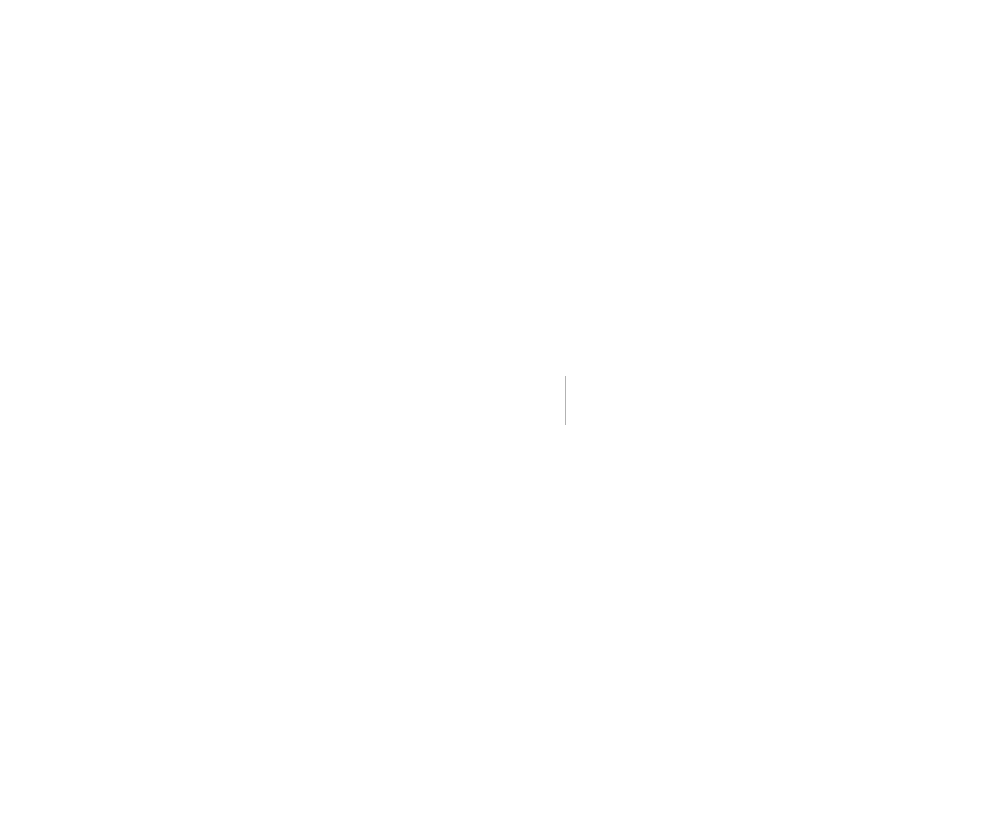
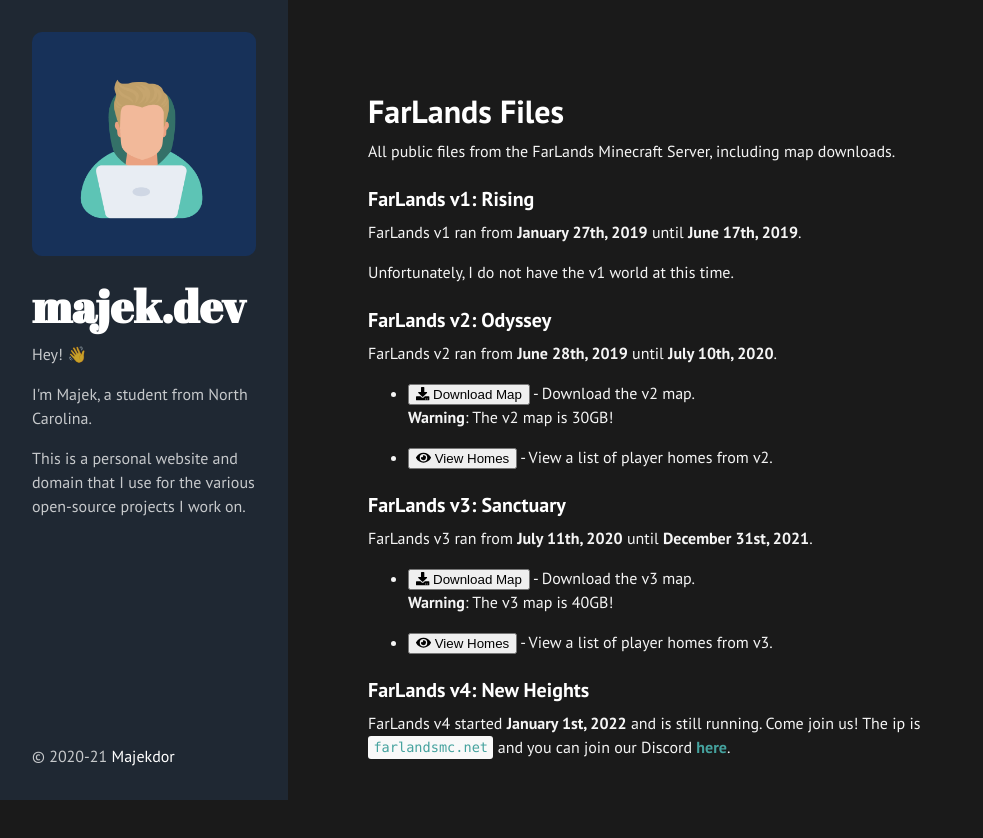
Before and after one commit to Majekdor/majek.dev, a Next.js app: page /farlands in a window 1280 px wide. Before the commit this address had no page. Shown: the top 838 px of the page, without its empty margins (0-983 px from the left). Before the commit the page ends 800 px from the top, so only its background shows below. Built offline with nearby package versions, Linux system fonts and the light colour scheme.

Commit message:
farlands page

```diff
--- a/package.json
+++ b/package.json
@@ -9,6 +9,10 @@
     "start": "next start"
   },
   "dependencies": {
+    "@fortawesome/fontawesome-svg-core": "^1.2.36",
+    "@fortawesome/free-brands-svg-icons": "^5.15.4",
+    "@fortawesome/free-solid-svg-icons": "^5.15.4",
+    "@fortawesome/react-fontawesome": "^0.1.16",
     "next": "^12.0.0",
     "react": "^17.0.0",
     "react-dom": "^17.0.0"
--- /dev/null
+++ b/pages/farlands.js
@@ -0,0 +1,63 @@
+import Layout from '../components/layout';
+import { faDownload } from '@fortawesome/free-solid-svg-icons'
+import { faEye } from '@fortawesome/free-solid-svg-icons'
+import { FontAwesomeIcon } from '@fortawesome/react-fontawesome'
+
+export default function FarLands() {
+    return (
+        <Layout title="farlands">
+            <article>
+                <h1>FarLands Files</h1>
+                <p>All public files from the FarLands Minecraft Server, including map downloads.</p>
+
+                <Section title="FarLands v1: Rising">
+                    <p>FarLands v1 ran from <b>January 27th, 2019</b> until <b>June 17th, 2019</b>.</p>
+                    <p>Unfortunately, I do not have the v1 world at this time.</p>
+                </Section>
+
+                <Section title="FarLands v2: Odyssey">
+                    <p>FarLands v2 ran from <b>June 28th, 2019</b> until <b>July 10th, 2020</b>.</p>
+                    <ul>
+                        <li>
+                            <a href="https://drive.google.com/file/d/1lfKAGB-Pqm1QSRGfxFqLgO8o5RW9PoVM/view?usp=sharing">
+                                <button><FontAwesomeIcon icon={faDownload} /> Download Map</button></a> - Download the v2 map.
+                            <br/>
+                            <p><b>Warning</b>: The v2 map is 30GB!</p>
+                        </li>
+                        <li>
+                            <a href="https://files.majek.dev/flv2homes.txt"><button><FontAwesomeIcon icon={faEye} /> View Homes</button></a> - View a list of player homes from v2.
+                        </li>
+                    </ul>
+                </Section>
+
+                <Section title="FarLands v3: Sanctuary">
+                    <p>FarLands v3 ran from <b>July 11th, 2020</b> until <b>December 31st, 2021</b>.</p>
+                    <ul>
+                        <li>
+                            <a href="https://drive.google.com/file/d/1aVApMsNC1HrGqML-cNfeK839EIp_Xc2K/view?usp=sharing"><button><FontAwesomeIcon icon={faDownload} /> Download Map</button></a> - Download the v3 map.
+                            <br/>
+                            <p><b>Warning</b>: The v3 map is 40GB!</p>
+                        </li>
+                        <li>
+                            <a href="https://files.majek.dev/flv3homes.txt"><button><FontAwesomeIcon icon={faEye} /> View Homes</button></a> - View a list of player homes from v3.
+                        </li>
+                    </ul>
+                </Section>
+
+                <Section title="FarLands v4: New Heights">
+                    <p>FarLands v4 started <b>January 1st, 2022</b> and is still running. Come join us! The ip is <code>farlandsmc.net</code> and you can join our Discord <a href="https://discord.gg/NE22xkYmQ5"><b>here</b></a>.</p>
+                </Section>
+
+            </article>
+        </Layout>
+    )
+}
+
+const Section = ({ title, children }) => {
+    return (
+        <section>
+            <h3>{title}</h3>
+            {children}
+        </section>
+    )
+}
--- a/pages/movies.js
+++ b/pages/movies.js
@@ -13,11 +13,9 @@
 
     function handleSubmit(e) {
         e.preventDefault();
-        console.log(textInput.current.value);
-        getSelection(textInput.current.value).then(selection => {
+        getSelection(textInput.current.value.toLowerCase()).then(selection => {
             setSelection(selection);
         })
-        console.log('You clicked submit.');
     }
 
     function handleKeyDown(e) {
@@ -79,8 +77,6 @@
         category = movieArray[getRandom(0, movieArray.length - 1)];
     }
 
-    console.log(movies);
-    console.log(category);
     let catJson = movies[category];
     if (catJson === undefined) {
         return "Selection: Unknown Category.";
--- a/styles/globals.css
+++ b/styles/globals.css
@@ -133,9 +133,9 @@
   font-family: Menlo, Monaco, "Courier New", monospace;
 }
 code {
-  padding: .25em .5em;
+  padding: .25em .4em;
   font-size: 85%;
-  color: #bf616a;
+  color: #45a29e;
   background-color: #f9f9f9;
   border-radius: 3px;
   overflow-wrap: anywhere;
```
Also changed, not shown: 1 other file (tests, documents, lock files or other folders).
